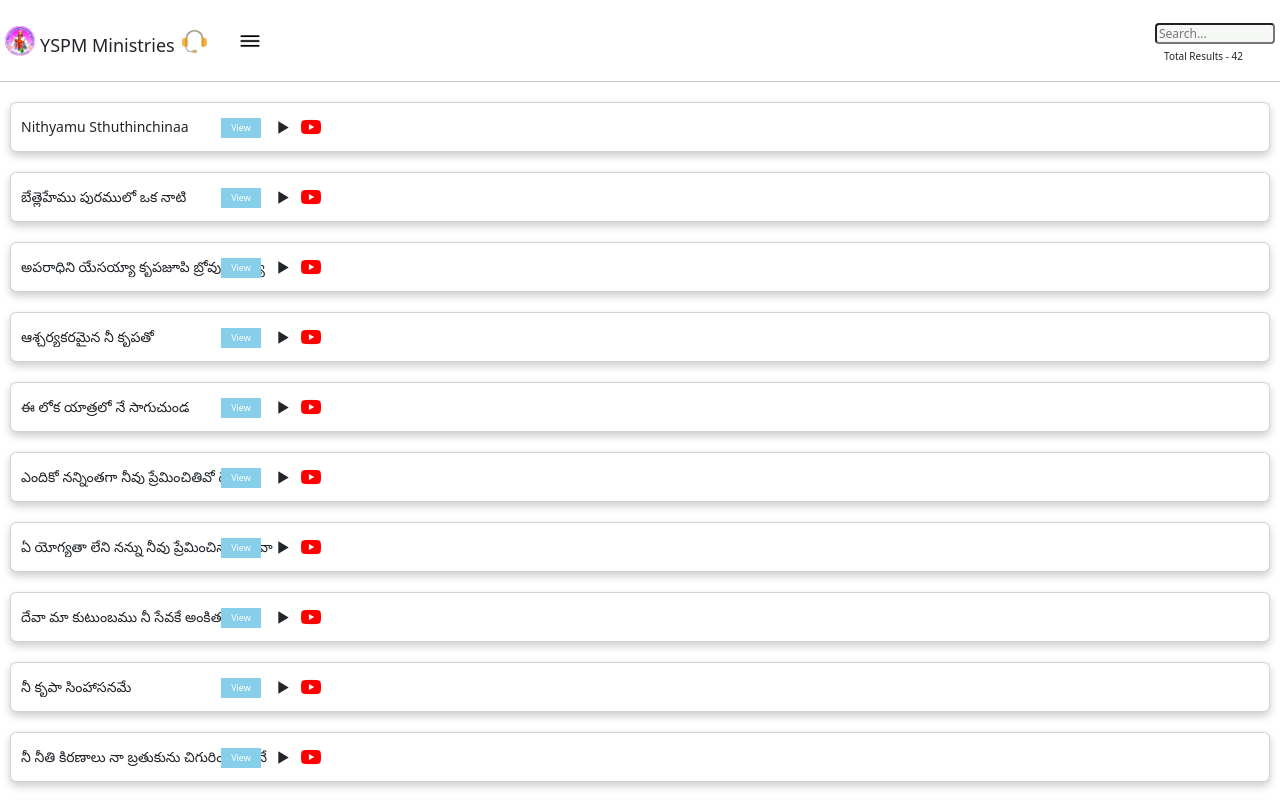
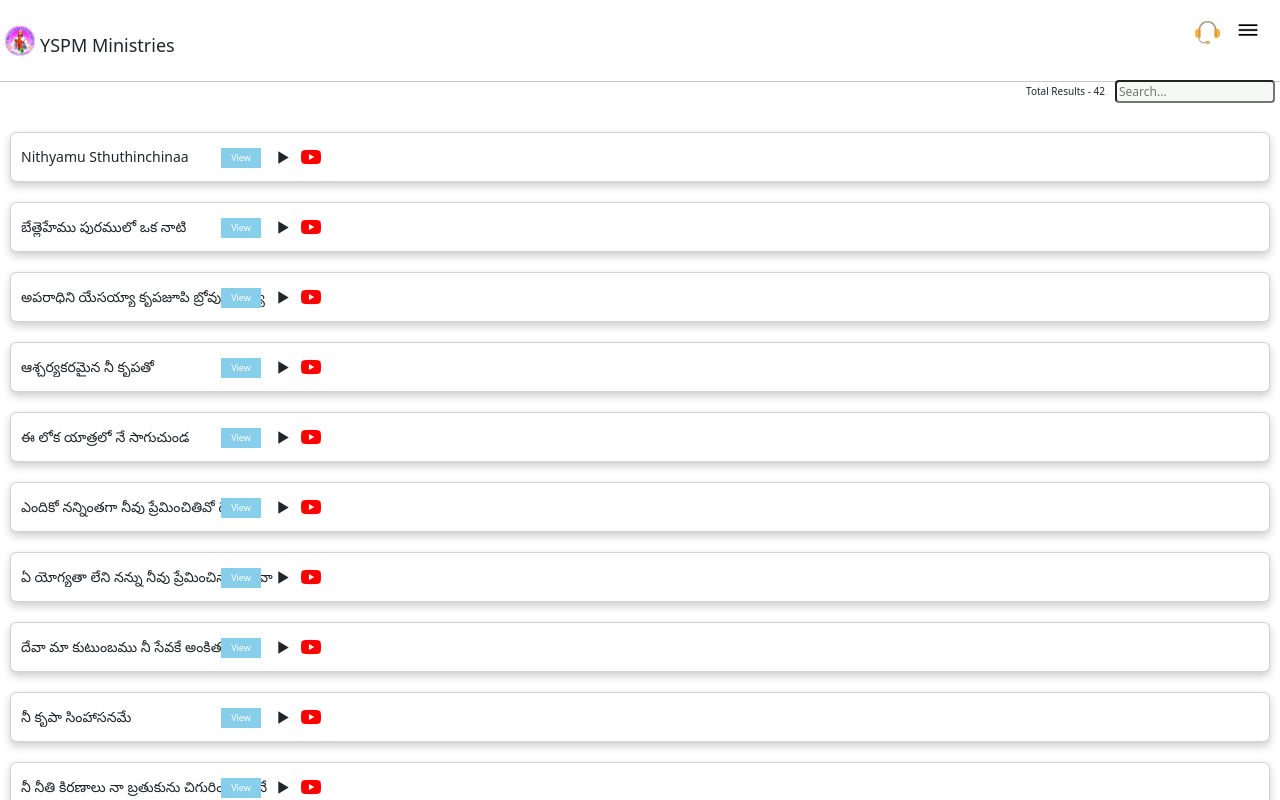
Before and after one commit to rameshmanepalli1234/Songs-App, a React (Create React App) app: page / in a window 1280 px wide. Shown: the top 800 px of the page. Built offline with nearby package versions, Linux system fonts and the light colour scheme.

Commit message:
search bar position and menu bar position changed

```diff
--- a/src/components/dashboard/Dashboard.jsx
+++ b/src/components/dashboard/Dashboard.jsx
@@ -84,8 +84,9 @@ const Dashboard = () => {
                     aria-controls="simple-menu"
                     aria-haspopup="true"
                     onClick={handleClick}
+                    className='menuBarButton'
                 >
-                 <img src={menuBar} alt='menuBarIcon' height={22} width={22} className='menuIcon'/>
+                 <img src={menuBar} alt='menuBarIcon' height={22} width={22} />
                 </Button>
                 <Menu
                     keepMounted
--- a/src/components/dashboard/Dashboard.scss
+++ b/src/components/dashboard/Dashboard.scss
@@ -19,8 +19,8 @@
 }
 
 .input_dashboard{
-  width: 120px;
-  height: 21px;
+  width: 160px;
+  height: 23px;
   //border: 2px solid black;
   border-radius: 4px;
   //float: right;
@@ -29,7 +29,7 @@
   font-size: 12px;
   position: absolute;
   right: 0px;
-  top:23px;
+  top:80px;
 }
 
 .viewLyricButton{
@@ -51,6 +51,7 @@
   font-size: 14px;
   margin-right: 10px;  //box shadow control
   //margin-top: 30px;
+  margin-top:50px
 }
 
 .songTitle{
@@ -79,9 +80,9 @@
 .searchResults{
   position: absolute;
   //left:900px;
-  right: 37px;
+  right: 175px;
   font-size: 10px;
-  top:50px
+  top:85px
 }
 
 .crossSearchIcon{
@@ -89,7 +90,7 @@
   cursor: pointer;
   right: 10px;
   color: red;
-  top: 25px;
+  top: 80px;
 }
 
 .contactUs{
@@ -100,7 +101,10 @@
 .contactUsIcon{
   height: 25px;
   width: 25px;
-  vertical-align: middle;
+  //vertical-align: middle;
+  position: absolute;
+  right: 60px;
+  top: 20px;
 }
 
 .contactUsModal{
@@ -127,3 +131,8 @@
   left: 290px;
   top: 14px;
 }
+
+.menuBarButton{
+  position: absolute !important;
+  right: 0px !important;
+}
```
